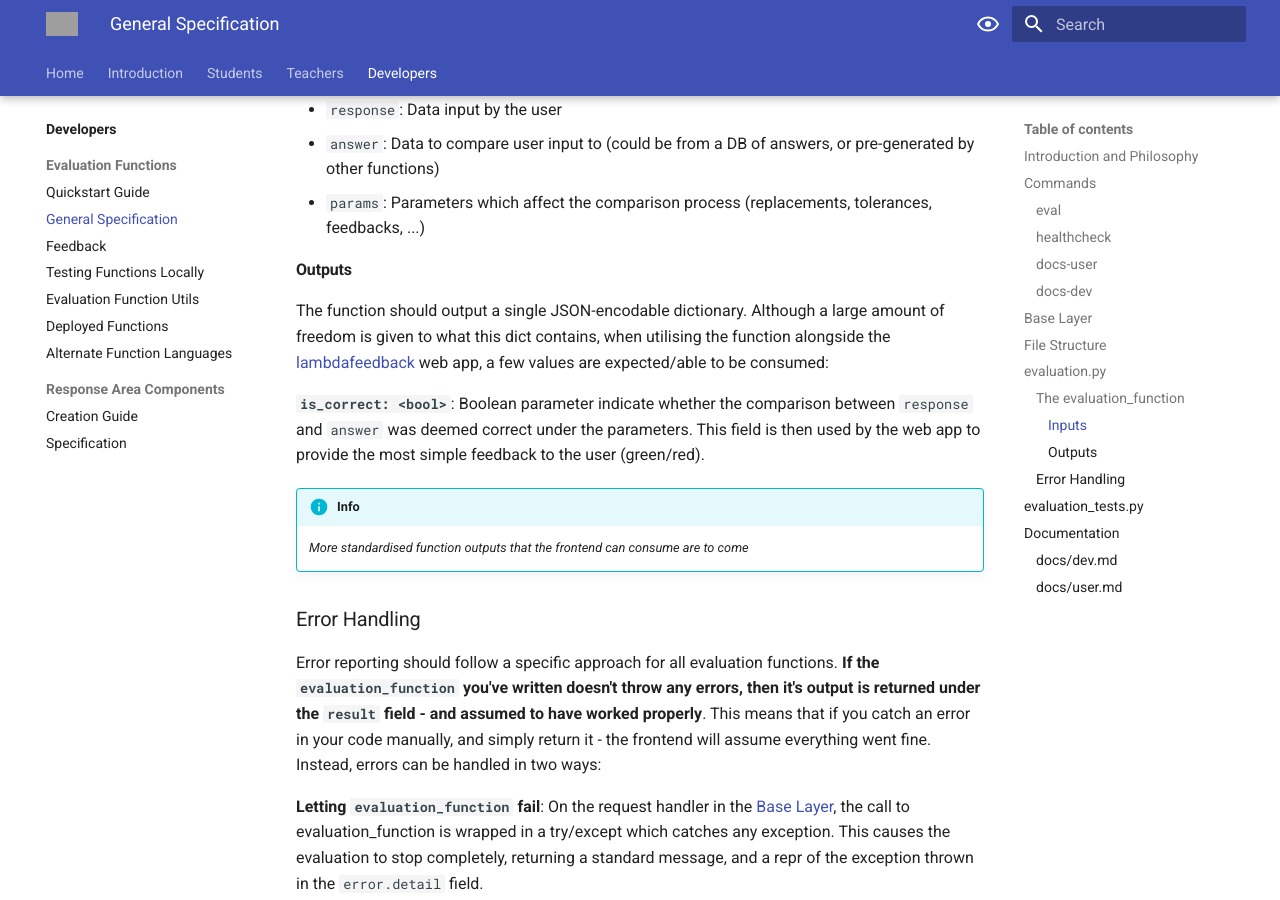
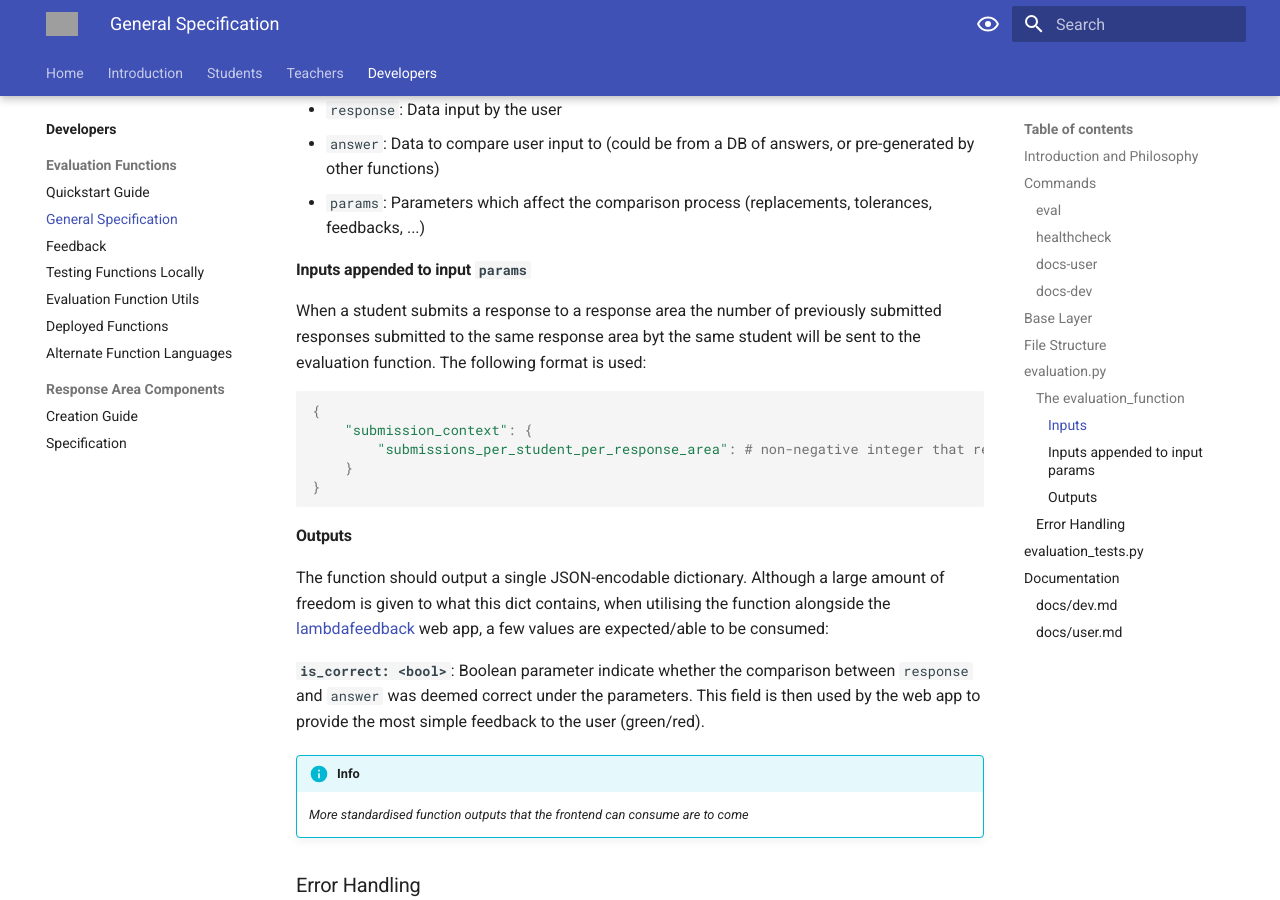
Before and after one commit to lambda-feedback/user-documentation, an MkDocs documentation site: the page built from docs/developer/evaluation_functions/specification.md, in a window 1280 px wide and 900 px high, scrolled down 3283 px. Built offline with MkDocs 1.6.1 and Material for MkDocs 9.7.7, drawn with Linux system fonts in a browser that asks for light colours; grey boxes are pictures that could not be loaded.

Commit message:
Updated info on how total number of submitted responses is sent to the evaluation function

````diff
--- a/docs/developer/evaluation_functions/specification.md
+++ b/docs/developer/evaluation_functions/specification.md
@@ -127,10 +127,21 @@ README.md
 The entire framework, validation and testing developed around evaluation functions is ultimately used to get to this file, or the `evaluation_function` function within it, to be more precise.
 
 ### The `evaluation_function`
+
 #### Inputs
 - `response`: Data input by the user
 - `answer`: Data to compare user input to (could be from a DB of answers, or pre-generated by other functions)
 - `params`: Parameters which affect the comparison process (replacements, tolerances, feedbacks, ...)
+
+#### Inputs appended to input `params`
+When a student submits a response to a response area the number of previously submitted responses submitted to the same response area byt the same student will be sent to the evaluation function. The following format is used:
+    ``` { .python .annotate }
+    {
+        "submission_context": {
+            "submissions_per_student_per_response_area": # non-negative integer that represent the nubmer of previously processed responses
+        }
+    }
+    ```
 
 #### Outputs
 The function should output a single JSON-encodable dictionary. Although a large amount of freedom is given to what this dict contains, when utilising the function alongside the [lambdafeedback](https://lambdafeedback.com/) web app, a few values are expected/able to be consumed:
````
